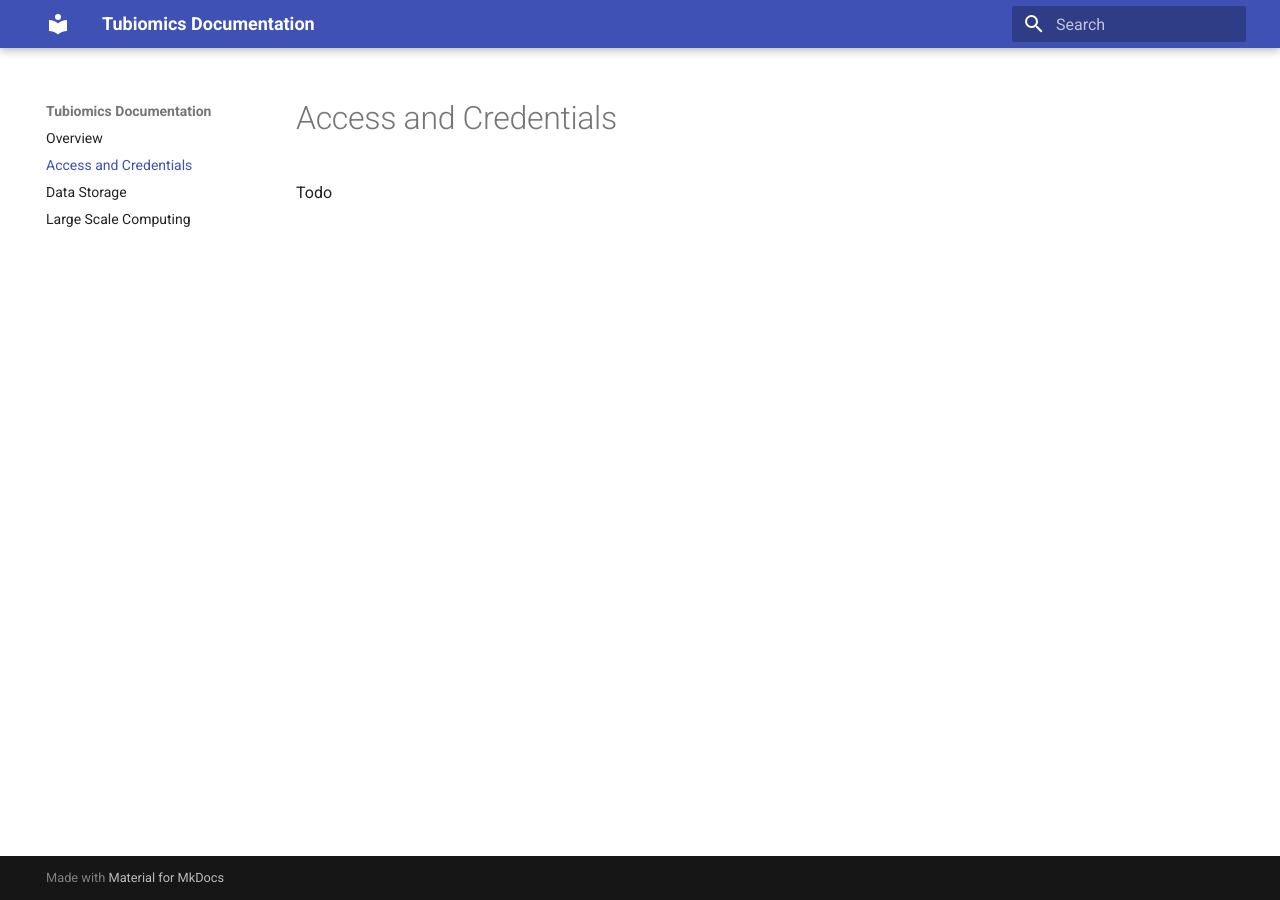
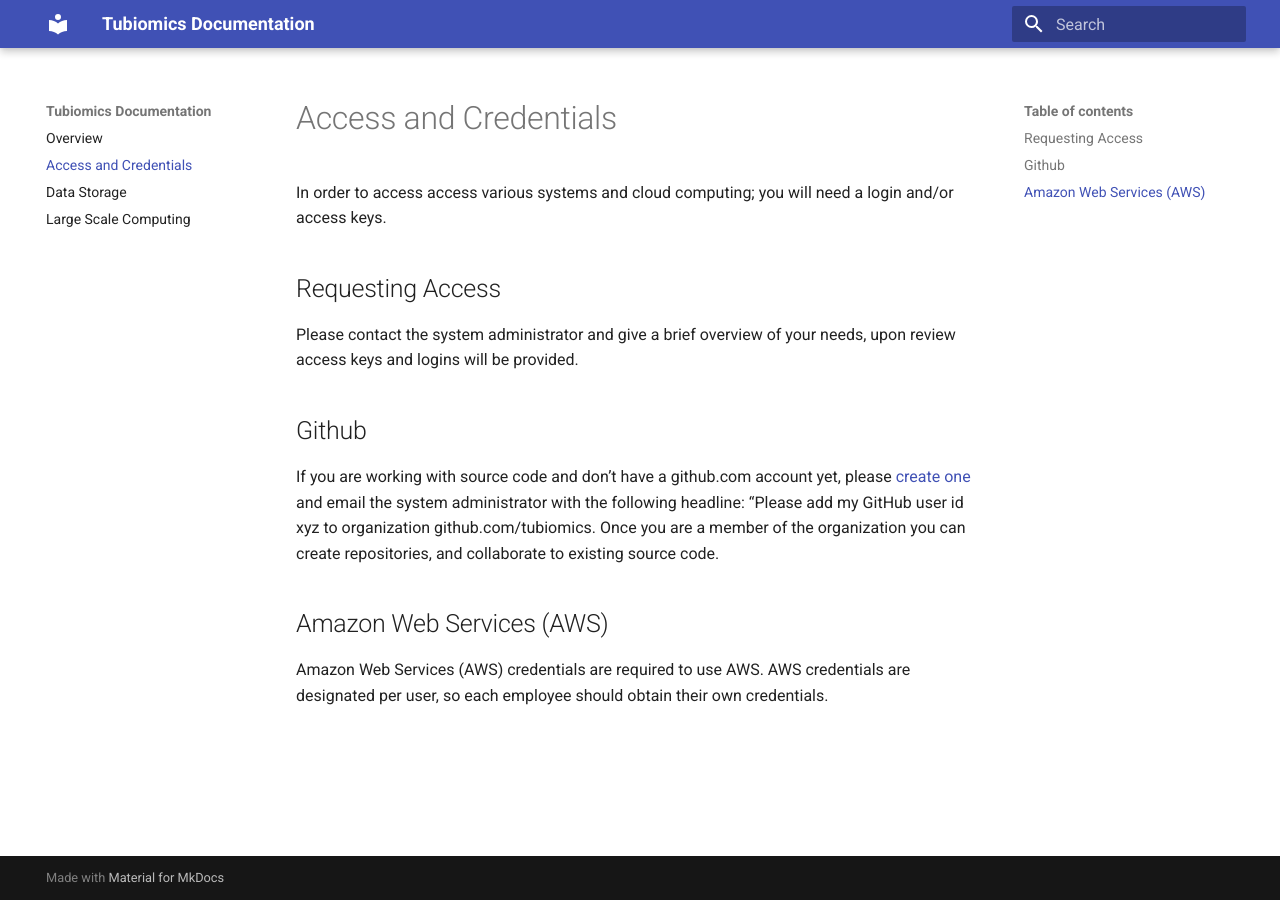
Before and after one commit to tubiomics/documentation, an MkDocs documentation site: the page built from docs/access-and-credentials.md, in a window 1280 px wide. Built offline with MkDocs 1.6.1 and Material for MkDocs 9.7.7, drawn with Linux system fonts in a browser that asks for light colours.

Commit message:
update to access and creds page

```diff
--- a/docs/access-and-credentials.md
+++ b/docs/access-and-credentials.md
@@ -1,2 +1,15 @@
 # Access and Credentials
-Todo
+
+In order to access access various systems and cloud computing; you will need a login and/or access keys.
+
+## Requesting Access
+
+Please contact the system administrator and give a brief overview of your needs, upon review access keys and logins will be provided.
+
+## Github
+
+If you are working with source code and don’t have a github.com account yet, please [create one](https://github.com/join) and email the system administrator with the following headline: “Please add my GitHub user id xyz to organization github.com/tubiomics. Once you are a member of the organization you can create repositories, and collaborate to existing source code.
+
+## Amazon Web Services (AWS)
+
+Amazon Web Services (AWS) credentials are required to use AWS. AWS credentials are designated per user, so each employee should obtain their own credentials.
```
